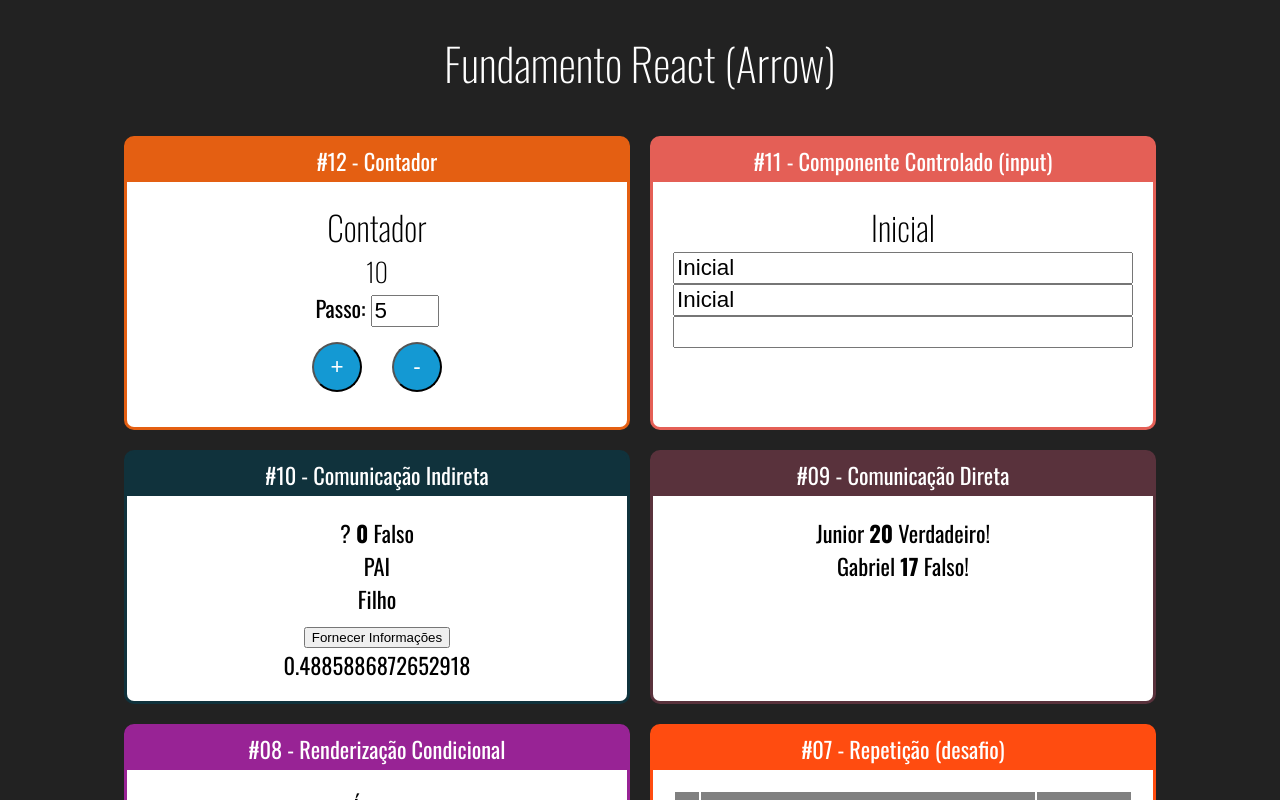
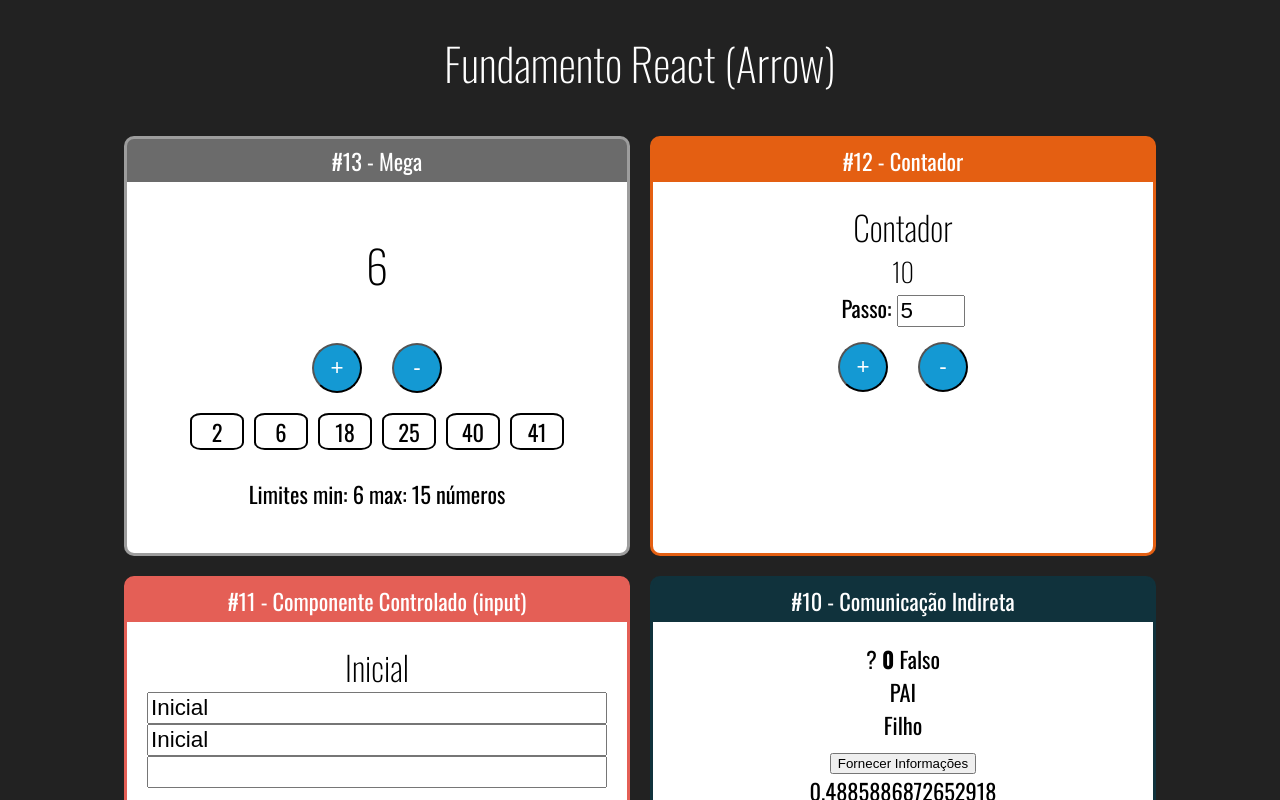
Before and after one commit to luucasor/fundamentos-react, a React (Create React App) app: page / in a window 1280 px wide. Shown: the top 800 px of the page. Built offline with nearby package versions, Linux system fonts and the light colour scheme.

Commit message:
#13 - Desafio Mega

```diff
--- a/src/App.jsx
+++ b/src/App.jsx
@@ -16,6 +16,7 @@
 import IndiretaPai from "./components/comunicacao/IndiretaPai"
 import Input from "./components/formulario/Input"
 import Contador from "./components/contador/Contador"
+import Mega from "./components/mega/Mega"
 
 // eslint-disable-next-line
 export default () => (
@@ -23,6 +24,10 @@
         <h1>Fundamento React (Arrow)</h1>
 
         <div className="Cards">
+            <Card titulo="#13 - Mega" color="#FFF5">
+                <Mega />
+            </Card>
+
             <Card titulo="#12 - Contador" color="#E45F12">
                 <Contador numeroInicial={10}/>
             </Card>
--- /dev/null
+++ b/src/components/contador/Botoes.css
@@ -0,0 +1,9 @@
+.Botoes {
+    margin: 15px;
+    height: 50px;
+    width: 50px;
+    border-radius: 50%;
+    background-color: #1499D3;
+    color: #FFF;
+    font-size: 1.4rem;
+}
--- a/src/components/contador/Botoes.jsx
+++ b/src/components/contador/Botoes.jsx
@@ -1,8 +1,10 @@
+import "./Botoes.css"
+
 export default (props) => {
     return (
         <div>
-            <button onClick={props.setInc}>+</button>
-            <button onClick={props.setDec}>-</button>
+            <button className="Botoes" onClick={props.setInc}>+</button>
+            <button className="Botoes" onClick={props.setDec}>-</button>
         </div>
     )
 }
--- a/src/components/contador/Contador.css
+++ b/src/components/contador/Contador.css
@@ -2,13 +2,3 @@
     font-size: 1.4rem;
     width: 60px;
 }
-
-.Contador button {
-    margin: 15px;
-    height: 50px;
-    width: 50px;
-    border-radius: 50%;
-    background-color: #1499D3;
-    color: #FFF;
-    font-size: 1.4rem;
-}
--- a/src/components/formulario/Input.jsx
+++ b/src/components/formulario/Input.jsx
@@ -1,7 +1,7 @@
 import { useState } from "react"
 import "./Input.css"
 
-export default function Input(props) {
+export default (props) => {
     const [valor, setValor] = useState('Inicial')
 
     function quandoMudar(e) {
--- /dev/null
+++ b/src/components/mega/Mega.css
@@ -0,0 +1,20 @@
+.Mega div {
+    display: flex;
+    flex-wrap: wrap;
+    flex-direction: row;
+    justify-content: center;
+}
+
+.Numero {
+    width: 50px;
+    margin: 5px;
+    border: 2px solid black;
+    border-radius: 20%;
+}
+
+.Entrada {
+    font-size: 1.4rem;
+    max-height: 15px;
+    height: 30px;
+    margin-bottom: 10%;
+}
--- /dev/null
+++ b/src/components/mega/Mega.jsx
@@ -0,0 +1,60 @@
+import { useState } from "react"
+import "./Mega.css"
+import Botoes from "../contador/Botoes"
+
+export default (props) => {
+    const [qtdNumeros, setQtdNumeros] = useState(6)
+    const min = 6
+    const max = 15
+
+    function renderizaNumeros() {
+        const numeros = gerarNumeros(qtdNumeros)
+        return (
+            <div>
+                { numeros.map((n, i) => <span key={i} className="Numero">{n}</span>)}
+            </div>
+        )
+    }
+
+    function inc() {
+        if(qtdNumeros < max) {
+            setQtdNumeros(qtdNumeros + 1)
+        }
+    }
+
+    function dec() {
+        if(qtdNumeros > min) {
+            setQtdNumeros(qtdNumeros - 1)
+        }
+    }
+
+    function renderizaMarcador() {
+        return <h1>{qtdNumeros}</h1>
+    }
+
+    function getRandomArbitrary() {
+        const min = 1
+        const max = 60
+        return parseInt(Math.random() * (max - min) + min)
+    }
+
+    function gerarNumeros(qtdNumeros) {
+        const numeros = []
+        while (numeros.length < qtdNumeros){
+            let numero = getRandomArbitrary()
+            if(!numeros.includes(numero)){
+                numeros.push(numero)
+            }
+        }
+        return numeros.sort((a, b) => { return a - b})
+    }
+
+    return (
+        <div className="Mega">
+            {renderizaMarcador()}
+            <Botoes setInc={inc} setDec={dec}/>
+            {renderizaNumeros()}
+            <p>Limites min: {min} max: {max} números</p>
+        </div>
+    )
+}
```
